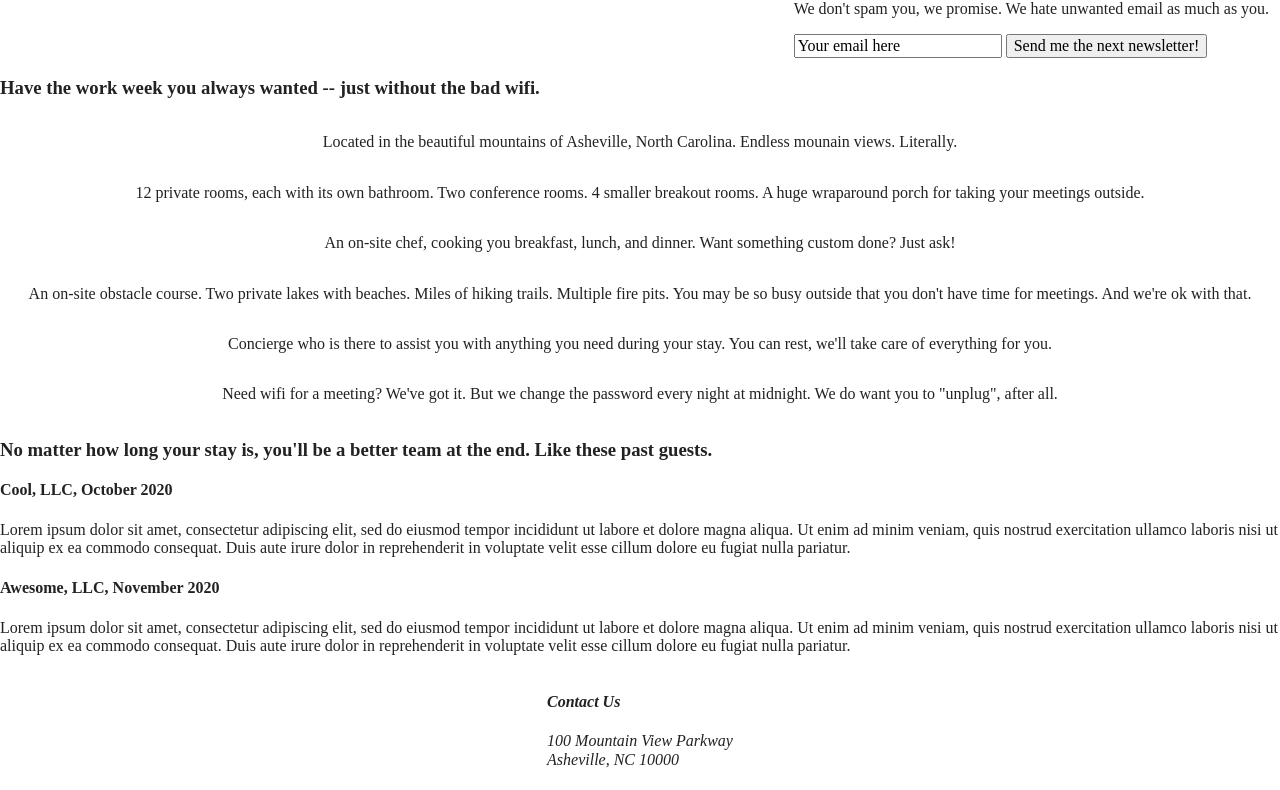
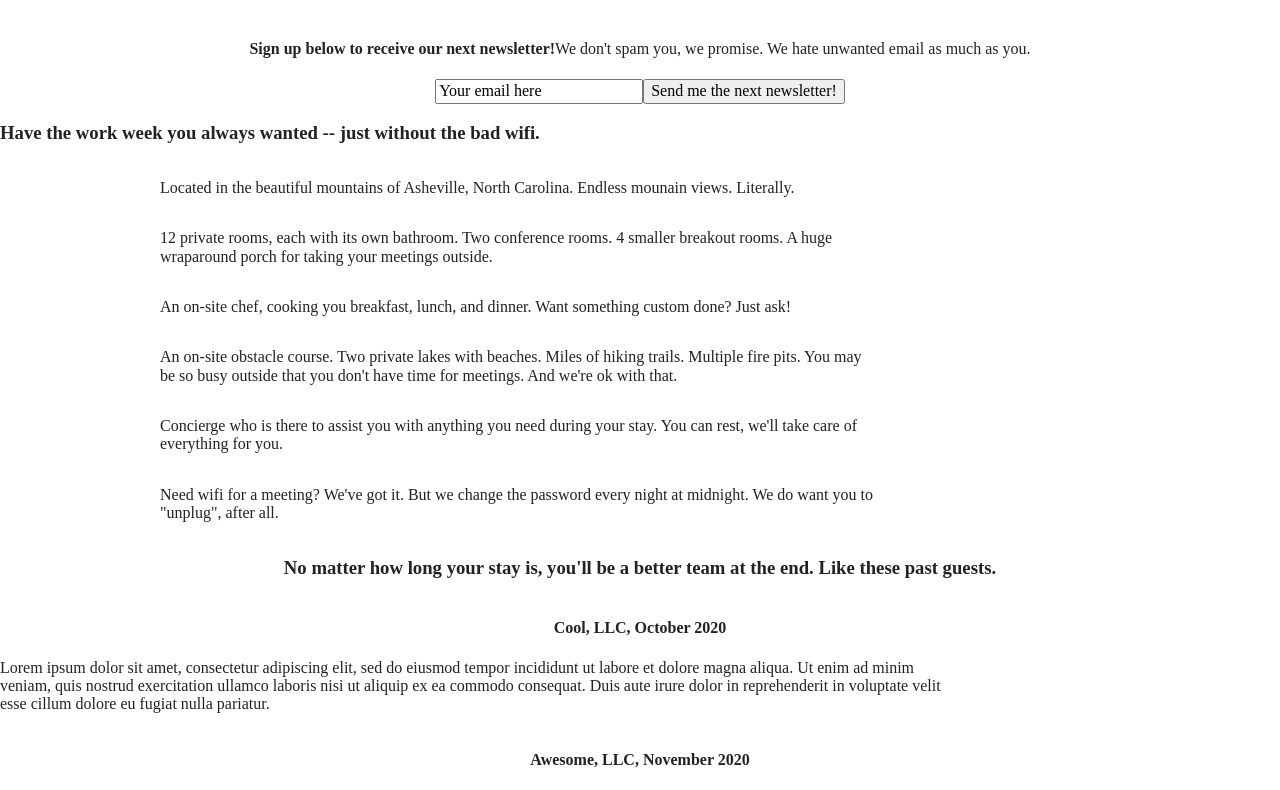
Before and after one commit to carrnicholas/unplugged, a website built with Parcel: page index.html in a window 1280 px wide. Shown: the part 238-1028 px from the top of the page. Built offline with nearby package versions, Linux system fonts and the light colour scheme.

Commit message:
Small HTML edits, heavy CSS edits

```diff
--- a/css/main.css
+++ b/css/main.css
@@ -100,10 +100,10 @@ footer { /* Check against Skillcrush code...looks good! */
 
 /* Header styles */
 
- /* header {
+header {
   display: flex;
   justify-content: center;
-  align-items: center; -- Did not need this, had same code above per Skillcrush */
+  align-items: center; -- /* Did not need this, had same code above per Skillcrush */
 }
 
 header .content-wrapper {
@@ -113,16 +113,30 @@ header .content-wrapper {
   flex-flow: row wrap;
 }
 
+header .header-divider {
+  width: 72%;
+}
+
 header nav {
   display: flex; /* forgot this line when checking Skillcrush code */
   justify-content: flex-end;
   align-items: space-between;
   flex-flow: row wrap;
+  width: 60%;
 }
 
 header nav ul { /* looks good */
   justify-content: space-between;
   align-items: center;
+  width: 72%;
+}
+
+footer .content-wrapper { /* did not find this in solution code at all */
+  display: flex;
+  justify-content: center;
+  align-items: center;
+  flex-flow: row wrap;
+  width: 55%;
 }
 
 footer .social-icons { /* forgot this section entirely */
@@ -135,6 +149,14 @@ footer .social-icons p { /* forgot this section entirely */
   display: flex;
   justify-content: center;
   align-items: center;
+  flex-flow: row wrap;
+}
+
+footer .copyright {
+  display: flex;
+  justify-content: center;
+  align-items: center;
+  flex-flow: row wrap;
 }
 /* ==================== Header styles -- MOBILE ----- */
 
@@ -142,7 +164,7 @@ footer .social-icons p { /* forgot this section entirely */
 .hero-area {
   display: flex;
   justify-content: center;
-  /* align-items: center; -- did not need this per Skillcrush */
+  align-items: center;
   flex-flow: row wrap;
 }
 
@@ -153,18 +175,24 @@ aside { /* looks good */
   flex-flow: row wrap;
 }
 
-/* aside .content-wrapper {
+aside .content-wrapper {
   justify-content: center;
-  align-items: center; -- Skillcrush solution did not have this section */
+  align-items: center;
 
 }
 
 aside .form-description {
-
+  display: flex;
+  justify-content: center;
+  align-items: center;
+  flex-flow: row wrap;
 }
 
 aside .form {
-
+  display: flex;
+  justify-content: center;
+  align-items: center;
+  flex-flow: row wrap;
 }
 
 section { /* catchall section tag...not sure if needed */
@@ -180,11 +208,16 @@ Skillcrush code base! =====
 Pushed updated code to Github on 11-16-20 */
 
 /* ----- Features area ----- */
-section .features { /* last update started here adding flex-flow...11-16-20 */
+.features { /* last update started here adding flex-flow...11-16-20 */
   display: flex; /* NOT SURE IF CODE ADDING row-wrap BELOW HERE IS RIGHT! */
   justify-content: center; /* GAP BETWEEN LESSONS WAS 2 MONTHS...CHECK CODE!! */
-  /* align-items: center; -- Skillcrush solution did not have this */
+  align-items: center; -- /* Skillcrush solution did not have this */
   flex-flow: row wrap;
+}
+
+.features h3 {
+  justify-content: center;
+  align-items: center;
 }
 
 .features .content-wrapper { /* Skillcrush solution didn't have this, but leaving */
@@ -200,7 +233,7 @@ section .features { /* last update started here adding flex-flow...11-16-20 */
 }
 
 .features article {
-
+  width: 75%;
 }
 
 .features .fontawesome-icon {
@@ -208,6 +241,7 @@ section .features { /* last update started here adding flex-flow...11-16-20 */
 }
 
 .features .features-item-description {
+  width: 75%;
 
 }
 
@@ -221,18 +255,27 @@ section .reviews {
 
 /* these 3 section below weren't in the Skillcrush solution code, leaving them */
 .reviews .content-wrapper {
-
+  display: flex;
+  justify-content: center;
+  align-items: center;
+  flex-flow: row wrap;
 }
 
-.reviews article {
-
+.reviews article h4 {
+  display: flex;
+  justify-content: center;
+  align-items: center;
 }
 
 .reviews .fontawesome-icon {
 
 }
 
-.reviews .features-item-description {
+.reviews article .features-item-description {
+  justify-content: center;
+  align-items: center;
+  flex-flow: row wrap;
+  width: 75%;
 
 }
 /* these 3 sections above weren't in the Skillcrush solution code, leaving them */
--- a/index.html
+++ b/index.html
@@ -158,7 +158,8 @@
           <h4>Contact Us</h4>
           <p>
             100 Mountain View Parkway<br>
-            Asheville, NC 10000
+            Asheville, NC 10000<br>
+            Copyright 2020 • Unplugged
           </p>
         </address> <!-- close address semantic tag -->
         <div class="social">
@@ -168,6 +169,7 @@
         </div> <!-- close social -->
       </div> <!-- close footer content -->
 
+<!--
       <div class="copyright">
         <p>Copyright 2020 • Unplugged</p>
       </div> <!-- close copyright -->
```
